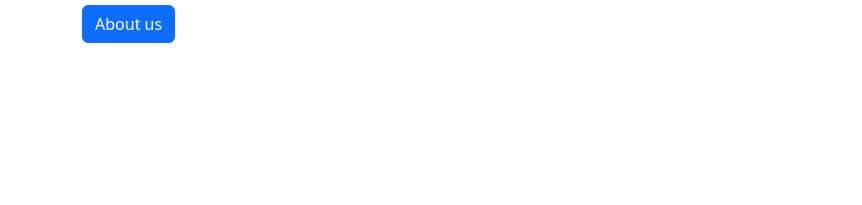
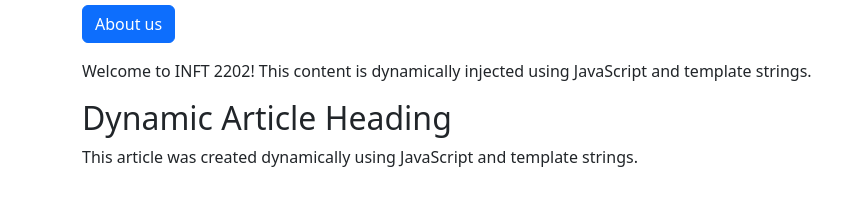
Before and after one commit to ArshNexus01/github.io, a website: page index.html in a window 1280 px wide. Shown: the part 107-312 px from the top of the page, without its empty margins (0-862 px from the left). Drawn offline with nearby package versions, Linux system fonts and the light colour scheme.

Commit message:
Your commit message

```diff
--- a/index.html
+++ b/index.html
@@ -44,10 +44,10 @@
     </nav>
 </header>
 <body>
-<div class="container">
+<main class="container">
   <h1> <i class="fa-brands fa-github"></i> welcome to INFT -2022 - CSS</h1>
     <button id="AboutUsBtn" class="btn btn-primary"> About us</button>
-</div>
+</main>
 
 <!-- link to js file , Added at bottom , because this is concerned w functionality and not the rendering of the page , thi sessentiallyis the behaviour-->
 <script src="./node_modules/bootstrap/dist/js/bootstrap.min.js"></script>
--- a/scripts/app.js
+++ b/scripts/app.js
@@ -6,7 +6,13 @@
     // Function to dynamically inject content into the Home page
     function DisplayHomePage() {
         // Select the <main> element (previously <div class="container">)
-        let MainContent = document.getElementsByTagName("main")[0]; // 'main' is more appropriate for HTML5 semantics
+        let MainContent = document.querySelector("main"); // Use querySelector to select the <main> tag
+
+        // Check if MainContent is found, otherwise log an error
+        if (!MainContent) {
+            console.error("Main content (main) element not found!");
+            return;
+        }
 
         // 1. Create the new paragraph element
         let newParagraph = document.createElement("p");
```
